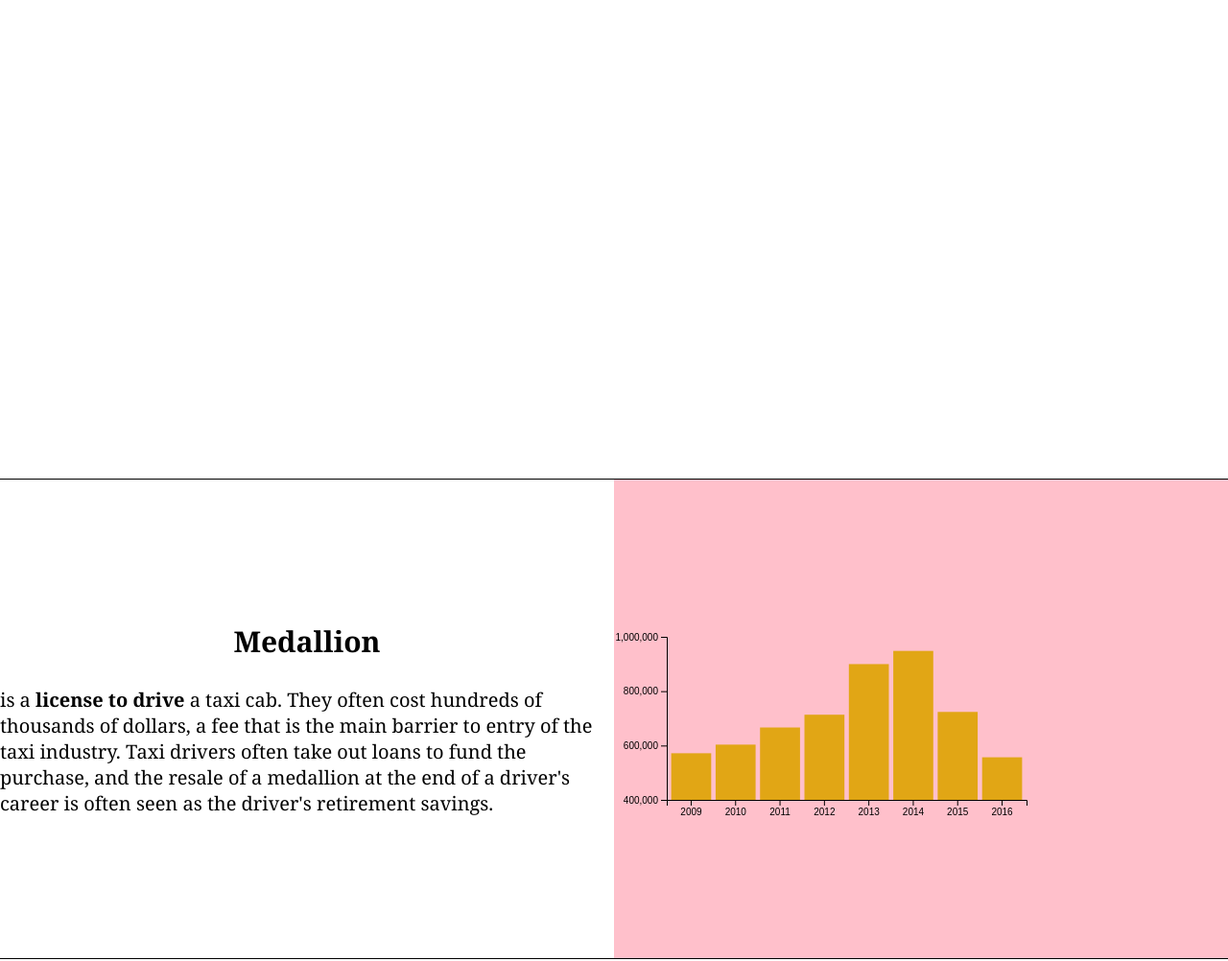
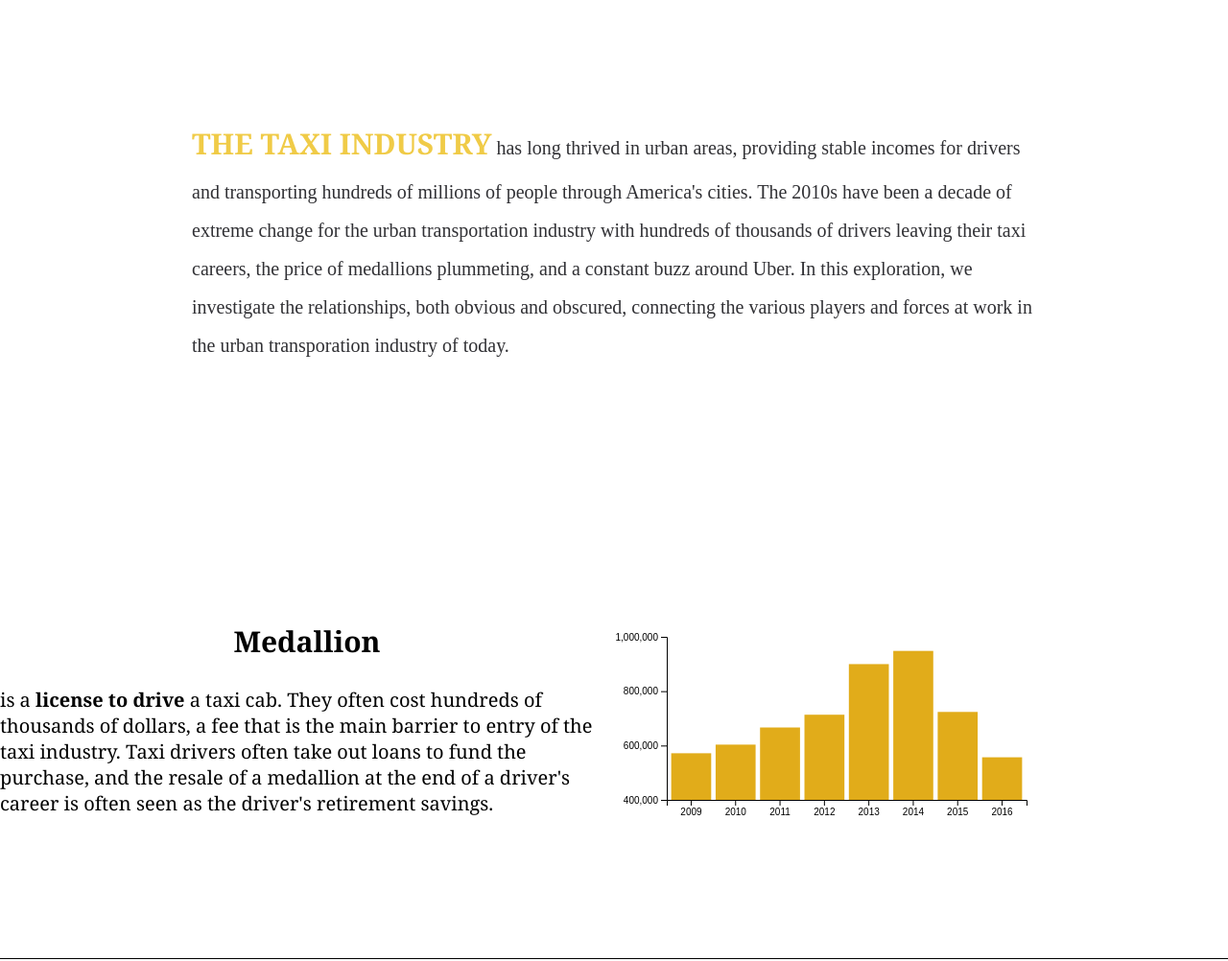
Before and after one commit to 1313davidlee/choppingblock, a plain HTML site: page vertical-timeline-master/transportation.html in a window 1280 px wide. Shown: the part 800-1802 px from the top of the page at 96% size. Drawn offline with nearby package versions, Linux system fonts and the light colour scheme; no server answers; a web font is replaced by a local one.

Commit message:
intro paragraph

```diff
--- a/vertical-timeline-master/assets/css/stylesheet.css
+++ b/vertical-timeline-master/assets/css/stylesheet.css
@@ -173,7 +173,6 @@ fill: steelblue;
 height: 100%;
 width: 80%;
 /* margin-left: 10%; */
-background: pink;
 font-family: arial;
 font-size: 10px;
 width: 50%;
--- a/vertical-timeline-master/transportation.html
+++ b/vertical-timeline-master/transportation.html
@@ -38,9 +38,54 @@
 
       </div>
 
-      <div class='introPanel'>
+      <div class='introPanel1'>
+          <style>
+            .introPanelTitle{
+    font-family: Georgia, 'Times New Roman', Times, serif;
+    font-weight: 900;
+    font-size: 30px;
+    color: hsl(47, 85%, 61%);
 
-      </div>
+  }
+
+  .textparentwrap{
+    font-size:20px;
+
+  }
+
+  .introPanel1{
+    height: 500px;
+    padding: 200px;
+    width: 100%;
+    display: flex;
+    flex-direction: row;
+    justify-content: center;
+    align-items: center;
+    line-height: 2;
+
+
+
+  }</style>
+
+    <div style='text-align: left;'>
+
+        <div class='textparentwrap'>
+            <span class='introPanelTitle'>THE TAXI INDUSTRY</span>
+
+          has long thrived in urban areas, providing stable incomes for drivers
+          and transporting hundreds of millions of people through America's cities.
+
+          The 2010s have been a decade of extreme change for the urban transportation
+          industry with hundreds of thousands of drivers leaving their taxi careers, the
+          price of medallions plummeting, and a constant buzz around Uber. In this
+          exploration, we investigate the relationships, both obvious and obscured, connecting
+          the various players and forces at work in the urban transporation industry of today.
+        </div>
+
+    </div>
+
+
+        </div>
 
       <div class='introPanel'>
           <div class='medContent'>
```
